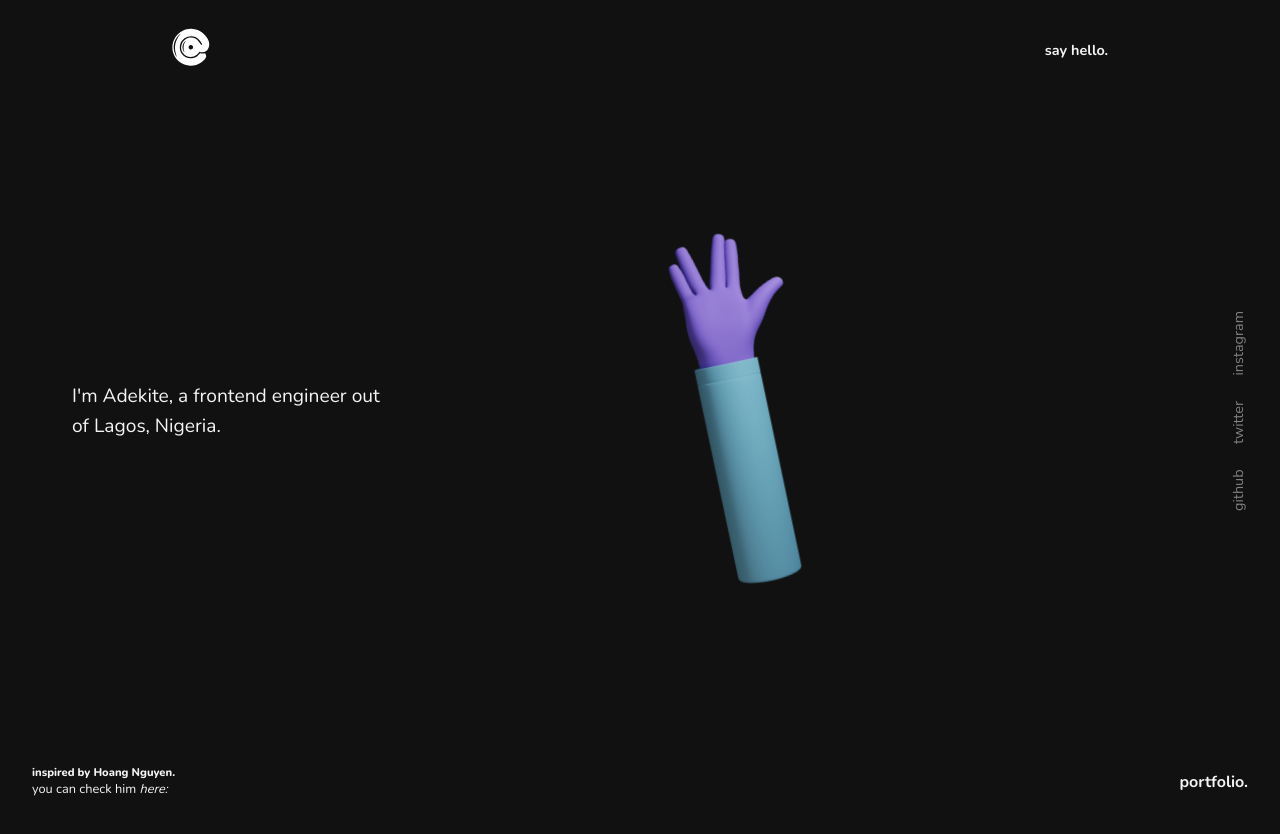
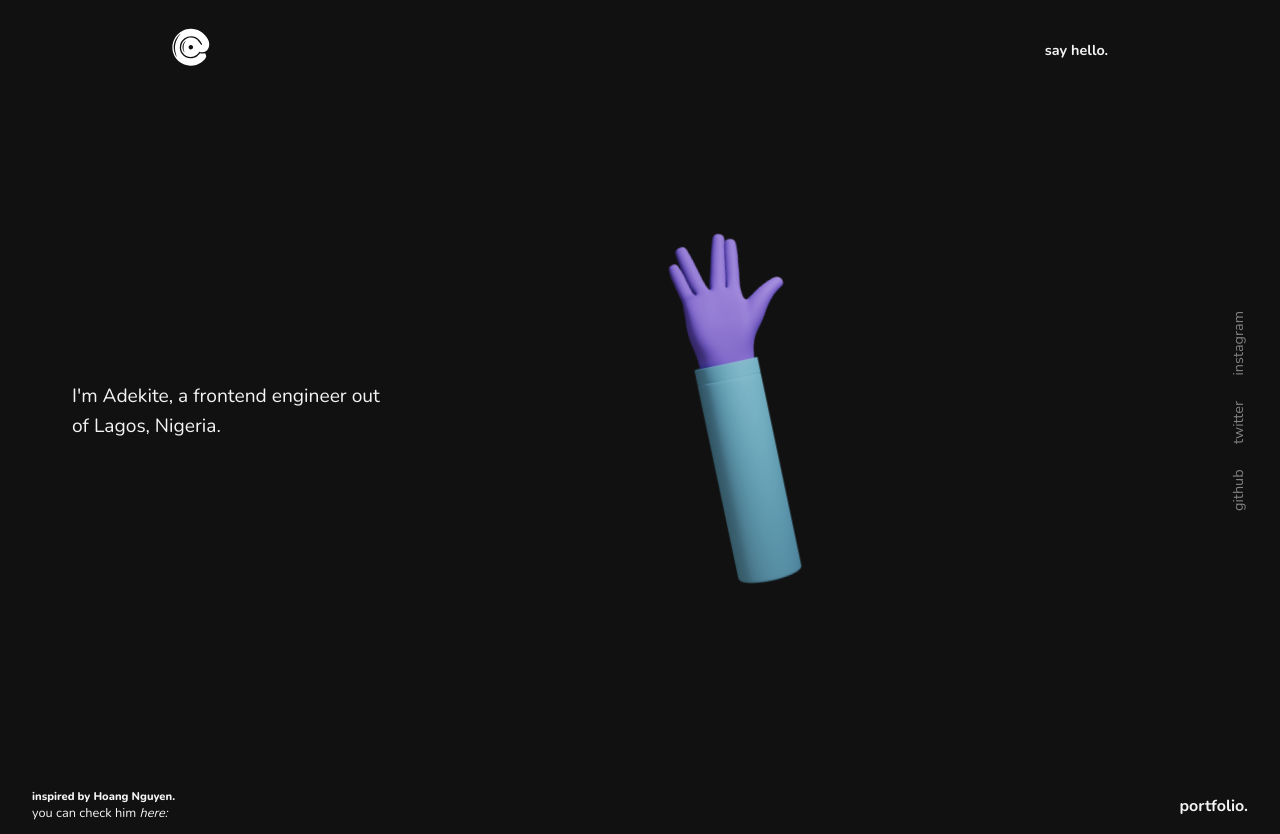
Before and after one commit to sambabib/portfoliov3, a React (Create React App) app: page / in a window 1280 px wide. Before the commit the page ends 800 px from the top, so only its background shows below. Built offline with nearby package versions, Linux system fonts and the light colour scheme; the HTML template or start-up script is replaced by a standard one.

Commit message:
bottomnav fix ...v3

```diff
--- a/src/components/About/About.scss
+++ b/src/components/About/About.scss
@@ -76,7 +76,6 @@
           object-fit: cover !important;
 
           @media (max-width: 490px) {
-            border: 2px solid orange;
             height: 400px !important;
           }
         }
--- a/src/components/Bottombar/Bottombar.scss
+++ b/src/components/Bottombar/Bottombar.scss
@@ -1,6 +1,6 @@
 .bottombar {
   width: 100%;
-  padding: .5rem 0;
+  padding: 2rem 0;
   margin-top: 8px;
 
   .bottombar__container {
```
